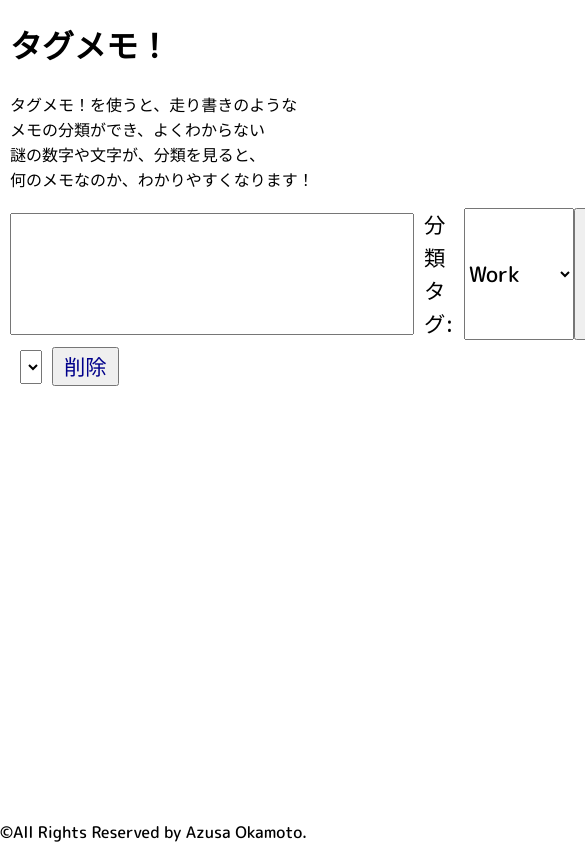
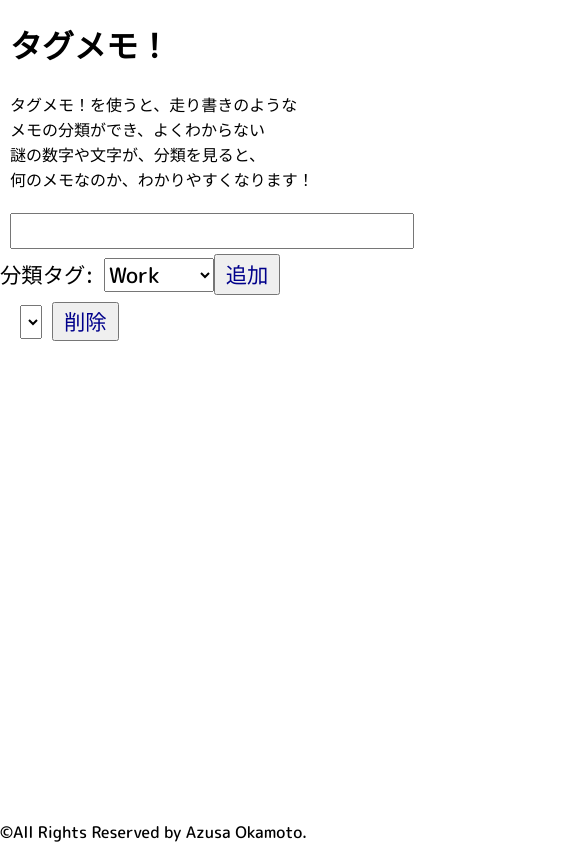
Before and after one commit to azufb/MemoAppwithRedux, a React (Create React App) app in the folder reduxmemoapp/: page / in a window 390 px wide. Shown: the top 844 px of the page, 585 px wide, since content can reach past the window. Built offline with nearby package versions, Linux system fonts and the light colour scheme.

Commit message:
消し忘れた部分、消去

```diff
--- a/reduxmemoapp/src/AddForm.js
+++ b/reduxmemoapp/src/AddForm.js
@@ -41,7 +41,7 @@ class AddForm extends Component {
     render() {
         return (
             <div>
-                <form className='addForm' onSubmit={ this.doAction }>
+                <form onSubmit={ this.doAction }>
                     <input className='input' type='text' size='20' onChange={ this.doChange }
                         value={ this.state.message } required />
                     <span className='selectTag'>分類タグ:</span>
--- a/reduxmemoapp/src/App.css
+++ b/reduxmemoapp/src/App.css
@@ -144,10 +144,6 @@ h1 {
 }
 
 @media (max-width: 767px) {
-  .addForm {
-    display: flex;
-  }
-
   .addBtn:hover, .addBtn:active {
     background-color: lightblue;
   }
```
